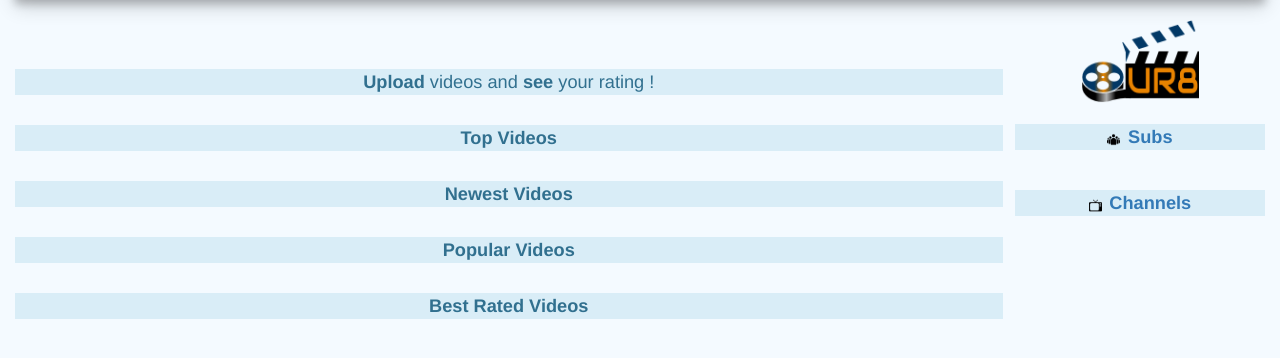
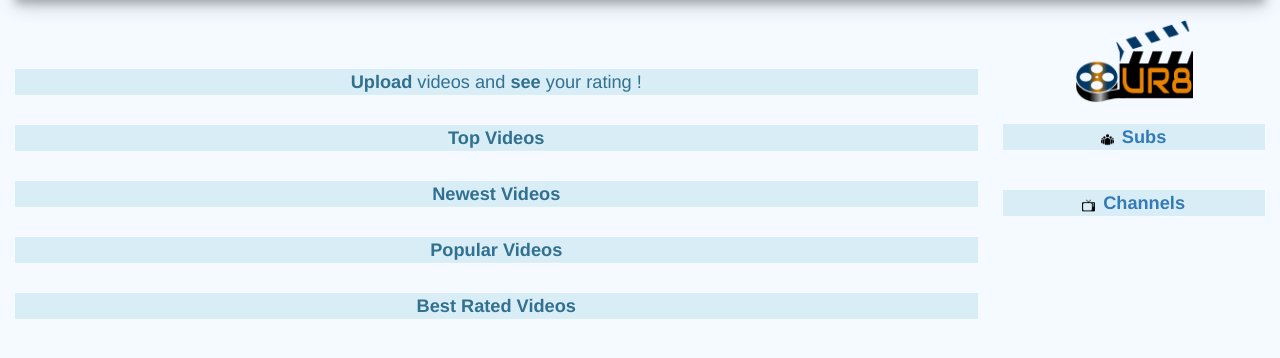
Before and after one commit to tigerlero/UR8, a Django app: page /ur8/ in a window 1280 px wide. Shown: the part 60-418 px from the top of the page. Run offline with Django 3.2, Linux system fonts and the light colour scheme; data that the repository does not hold is empty; some libraries are stand-ins or nearby versions.

```diff
--- a/UR8/templates/home.html
+++ b/UR8/templates/home.html
@@ -63,7 +63,6 @@
             <li><a href="{% url 'sign_in' %}"><img src="{% static "login.png" %}" width="30" height="30"></a></li>
             <li><a href="{% url 'sign_up' %}"><img src="{% static "Sign.png" %}" width="30" height="30"></a></li>
           {% endif %}
-
           {% if request.user.is_authenticated %}
               <li><a href="{% url 'upld_vid' %}" ><img  src="{% static "up.png" %}" style="margin-top: 5px;" width="30" height="30"></a></li>
             <li><a href="{% url 'view_vid' %}"><img src="{% static "my.png" %}" style="margin-top: 5px;" width="30" height="28"></a></li>
@@ -75,9 +74,8 @@
       </div>
     </div>
   </nav>
-    <div style="width: 20%; float: right;">
+    <div style="width: 21%; float: right;">
         <img src="{% static 'UR8.png' %}" width="118px;" height="84px;">
-
 <br><Br>
     <div class="bg-info text-info" style="margin-left: 0px !important;margin-right: 0px !important;">
         <b style="font-size: 130%;">
@@ -134,7 +132,7 @@
             {% endif %}
       </div>
 
-    <div style="width: 79%; padding-top: 49px; float: left;">
+    <div style="width: 77%; padding-top: 49px; float: left;">
 
 
   <p class="bg-info text-info" style="margin-left: 0px !important;margin-right: 0px;font-size: 130%; !important;"><b>Upload</b> videos and <b>see</b> your rating !</p>
```
